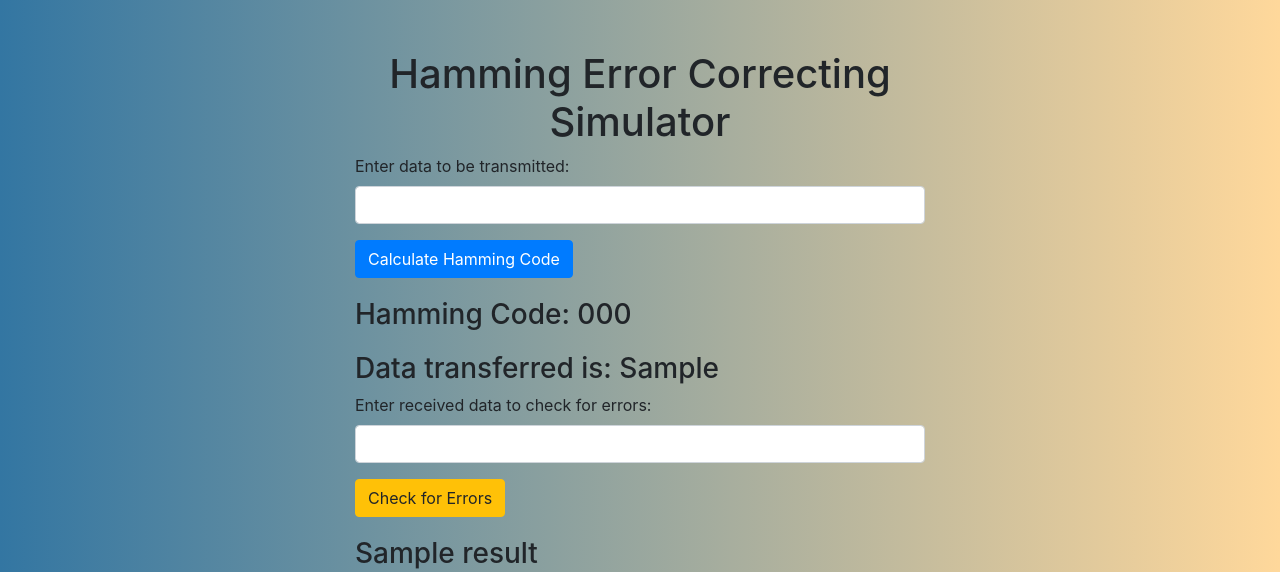
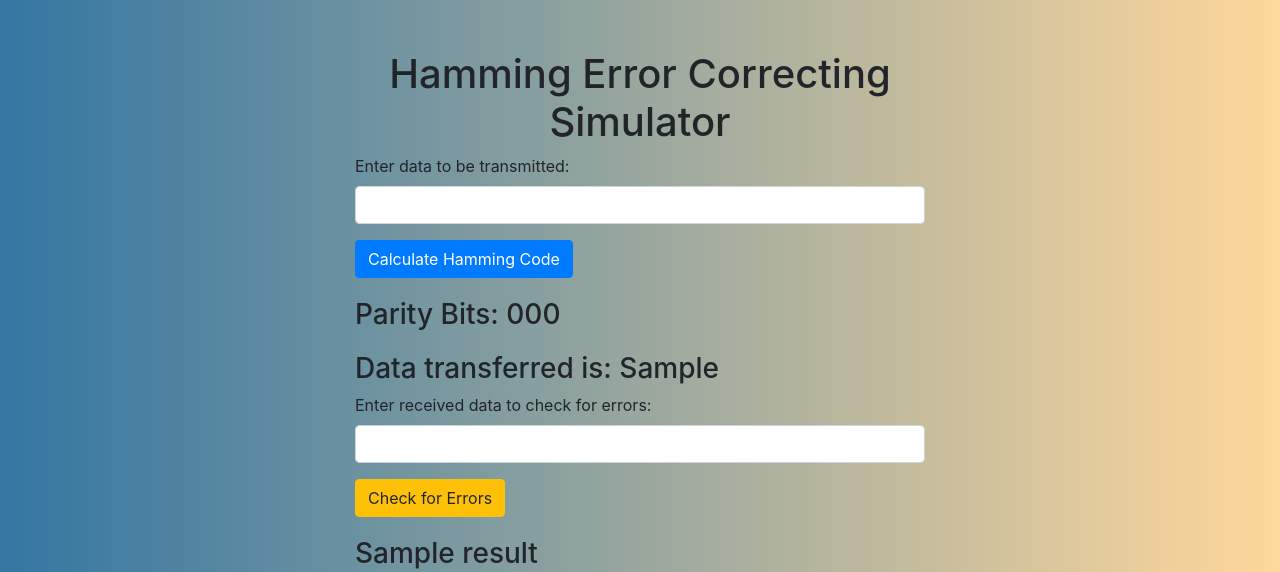
Before and after one commit to elifguv/hamming-code, a Flask app: template hamming/templates/index.html in a window 1280 px wide. Shown: the top 572 px of the page. Run offline with Flask 3, Linux system fonts and the light colour scheme; the template is opened without the code that fills it: most values are stand-ins (such as "Sample title", 1, 10 or a date in 2020); some libraries are stand-ins or nearby versions.

Commit message:
Update index.html

```diff
--- a/hamming/templates/index.html
+++ b/hamming/templates/index.html
@@ -46,7 +46,7 @@
 
         {% if hamming_code %}
         <div class="result">
-            <h3>Hamming Code: {{ hamming_code }}</h3>
+            <h3>Parity Bits: {{ hamming_code }}</h3>
         </div>
         {% endif %}
 
```
